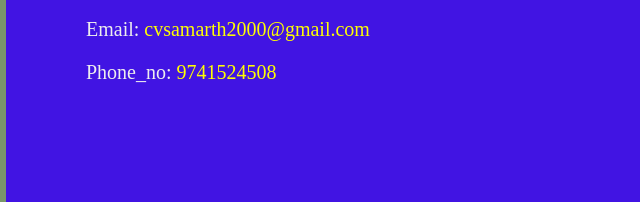
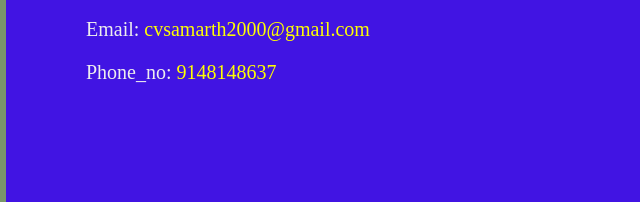
Before and after one commit to samarthcv/portfolio, a plain HTML site: page index.html in a window 1280 px wide. Shown: the part 279-481 px from the top of the page, 344-984 px from the left. Drawn offline with Linux system fonts and the light colour scheme.

Commit message:
Update index.html

```diff
--- a/index.html
+++ b/index.html
@@ -28,7 +28,7 @@
              <h3><span>Age: </span>22</h3>
              <h3><span>Gender: </span>Male</h3>
              <h3><span>Email: </span>cvsamarth2000@gmail.com</h3>
-             <h3><span>Phone_no: </span>9741524508</h3>
+             <h3><span>Phone_no: </span>9148148637</h3>
         </div>
     </div>
     </section>
```
